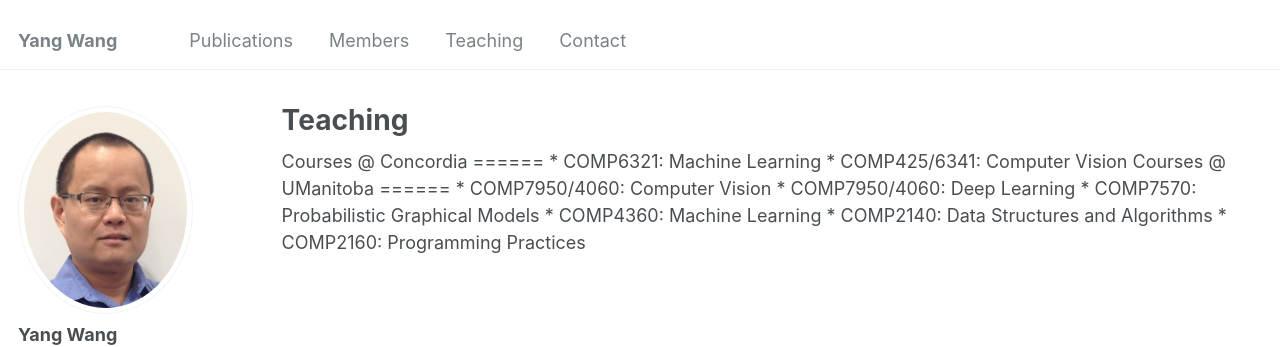
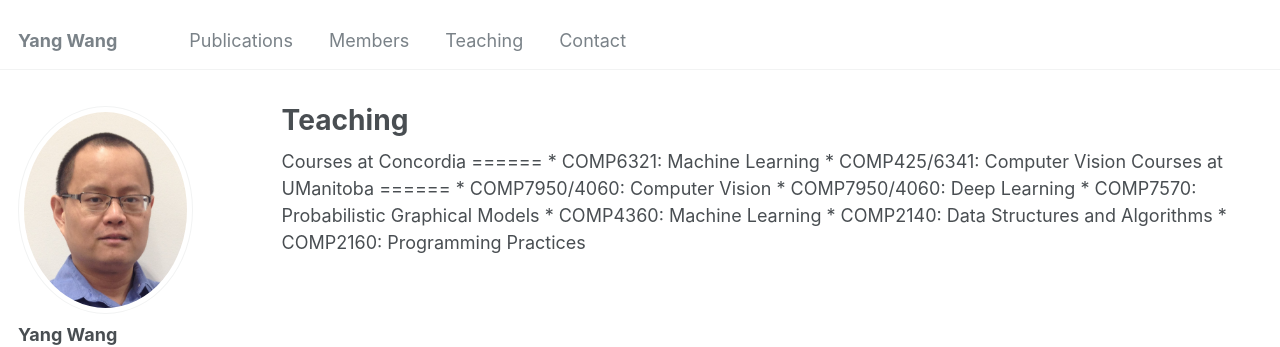
Before and after one commit to kywang/kywang.github.io, a Jekyll site: the page built from _pages/teaching.html, in a window 1280 px wide. Shown: the top 347 px of the page. Built offline with Jekyll 4.4.1, drawn with Linux system fonts in a browser that asks for light colours; some web fonts are replaced.

```diff
--- a/_pages/teaching.html
+++ b/_pages/teaching.html
@@ -5,14 +5,12 @@ permalink: /teaching/
 author_profile: true
 ---
 
-{% include base_path %}
-
-Courses @ Concordia
+Courses at Concordia
 ======
 * COMP6321: Machine Learning
 * COMP425/6341: Computer Vision
 
-Courses @ UManitoba
+Courses at UManitoba
 ======
 * COMP7950/4060: Computer Vision
 * COMP7950/4060: Deep Learning
```
